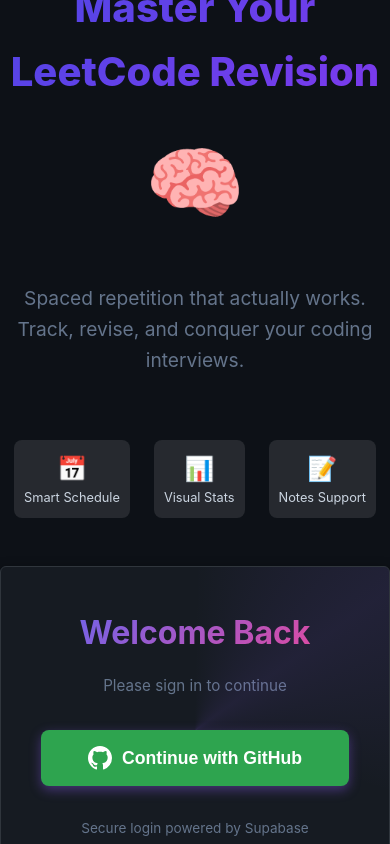
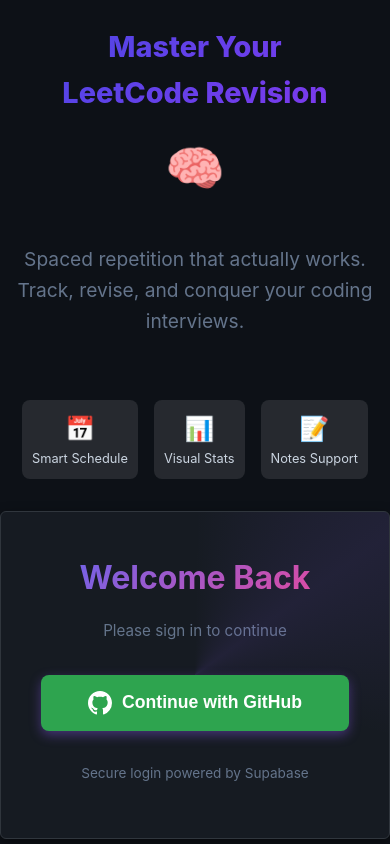
Before and after one commit to yashas-s-03/LC, a React app in the folder frontend/: page /login in a window 390 px wide. Built offline with nearby package versions, Linux system fonts and the light colour scheme; the HTML template or start-up script is replaced by a standard one.

Commit message:
Fix: Mobile Login Page Layout & Font Sizes

```diff
--- a/frontend/src/index.css
+++ b/frontend/src/index.css
@@ -843,6 +843,49 @@
   flex-shrink: 0;
 }
 
+
+/* Mobile Responsiveness for Login Page */
+@media (max-width: 768px) {
+  .login-page {
+    align-items: flex-start;
+    /* Prevent top cropping if content overflows */
+    padding: 1rem;
+    height: auto;
+    min-height: 100vh;
+  }
+
+  .login-hero {
+    gap: 2rem;
+    margin-top: 2rem;
+    /* Give some top spacing */
+    margin-bottom: 2rem;
+  }
+
+  .hero-content h1 {
+    font-size: 1.8rem;
+    /* Smaller title */
+  }
+
+  .hero-icon {
+    font-size: 3rem !important;
+    /* Smaller icon override */
+  }
+
+  .auth-box {
+    padding: 1.5rem;
+    /* Compact padding */
+  }
+
+  .feature-grid {
+    gap: 1rem;
+  }
+
+  .feature-item {
+    min-width: 80px;
+    padding: 0.8rem;
+  }
+}
+
 .sidebar-stat-group {
   display: flex;
   flex-direction: column;
```
Also changed, not shown: frontend/src/App.css (+12 -10 lines).
